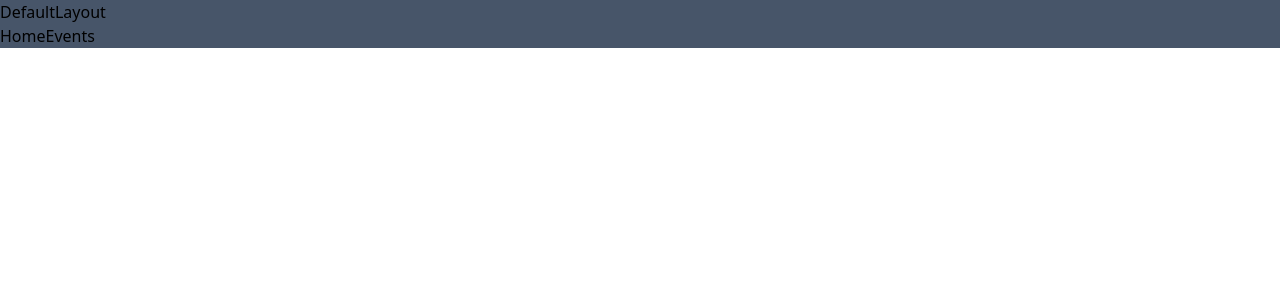
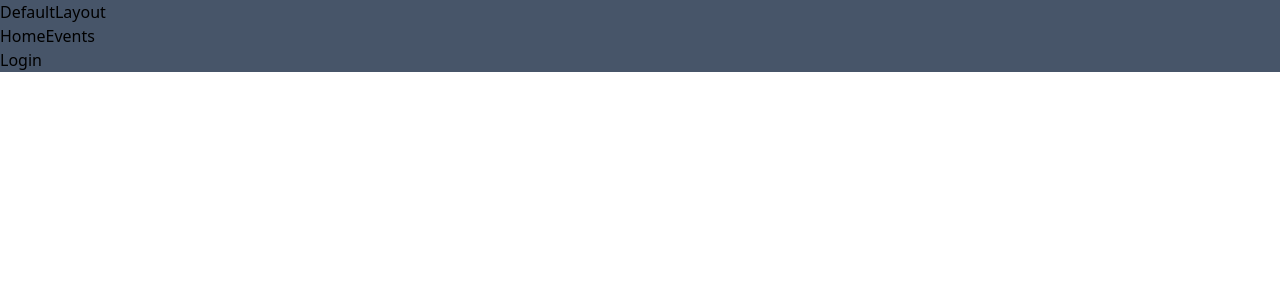
Before and after one commit to noah-00/nuxt-doc, a Nuxt app: page /login in a window 1280 px wide. Shown: the top 300 px of the page. Built offline with nearby package versions, Linux system fonts and the light colour scheme; no server answers.

Commit message:
✨ middleware

```diff
--- /dev/null
+++ b/middleware/auth.global.ts
@@ -0,0 +1,5 @@
+export default defineNuxtRouteMiddleware((to, from) => {
+  console.log("auth global middleware called");
+});
+
+// this middleware will be called for every route change
--- /dev/null
+++ b/middleware/auth.ts
@@ -0,0 +1,5 @@
+export default defineNuxtRouteMiddleware((to, from) => {
+  console.log("auth middleware called");
+});
+
+// this middleware will be called for page that define middleware: "auth",
--- /dev/null
+++ b/pages/login.vue
@@ -0,0 +1,12 @@
+<script setup lang="ts">
+// ---------------------- middleware -----------------------------
+definePageMeta({
+  middleware: "auth",
+});
+</script>
+
+<template>
+  <div>
+    <h1>Login</h1>
+  </div>
+</template>
```
